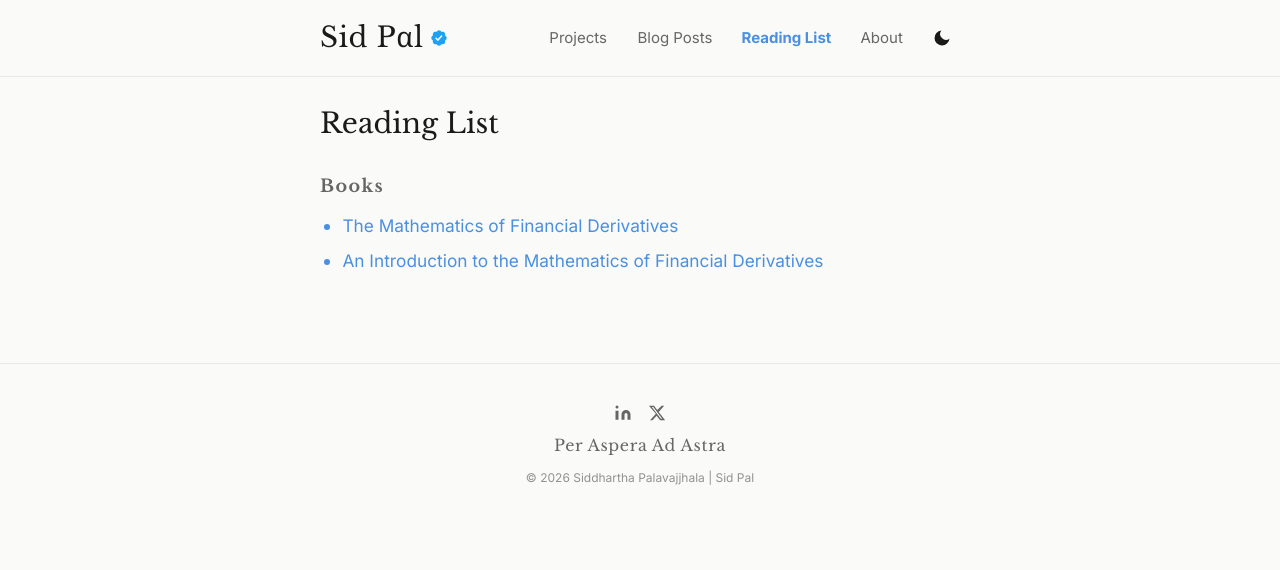
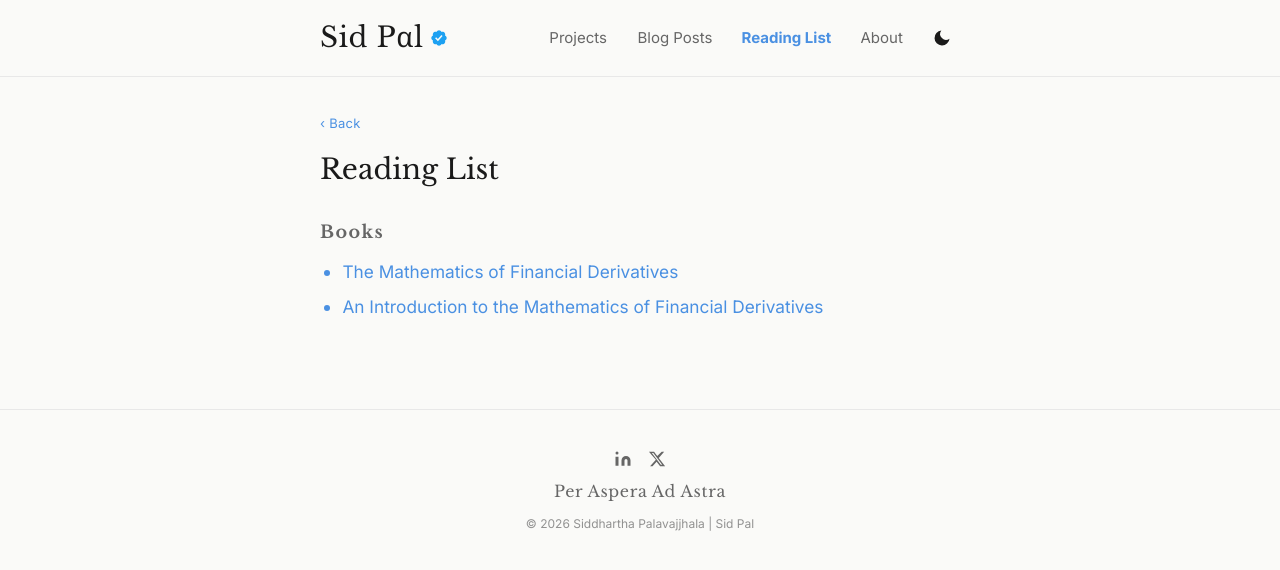
Before and after one commit to sidsince95/sidsince95.github.io, a Jekyll site: the page built from reading-list/index.md, in a window 1280 px wide. Shown: the top 570 px of the page. Built offline with Jekyll 4.4.1, drawn with Linux system fonts in a browser that asks for light colours.

Commit message:
add back link to reading list page
Co-Authored-By: Claude Sonnet 4.6 <noreply@anthropic.com>

```diff
--- a/assets/css/style.css
+++ b/assets/css/style.css
@@ -302,6 +302,12 @@ footer {
   text-decoration-color: var(--hover-color);
 }
 
+.back-link {
+  display: inline-block; font-size: 13px; font-family: var(--font-main);
+  color: var(--hover-color); text-decoration: none; margin-bottom: 1.2rem; letter-spacing: 0.02em;
+}
+.back-link:hover { color: #D97757; }
+
 /* --- PAGE ENTRY ANIMATION --- */
 @keyframes fadeUp {
   from {
--- a/reading-list/index.md
+++ b/reading-list/index.md
@@ -4,6 +4,8 @@ title: Reading List
 ---
 
 <div class="reading-list-page">
+
+<a href="/" class="back-link">&#8249; Back</a>
 
 <h1>Reading List</h1>
 
```
